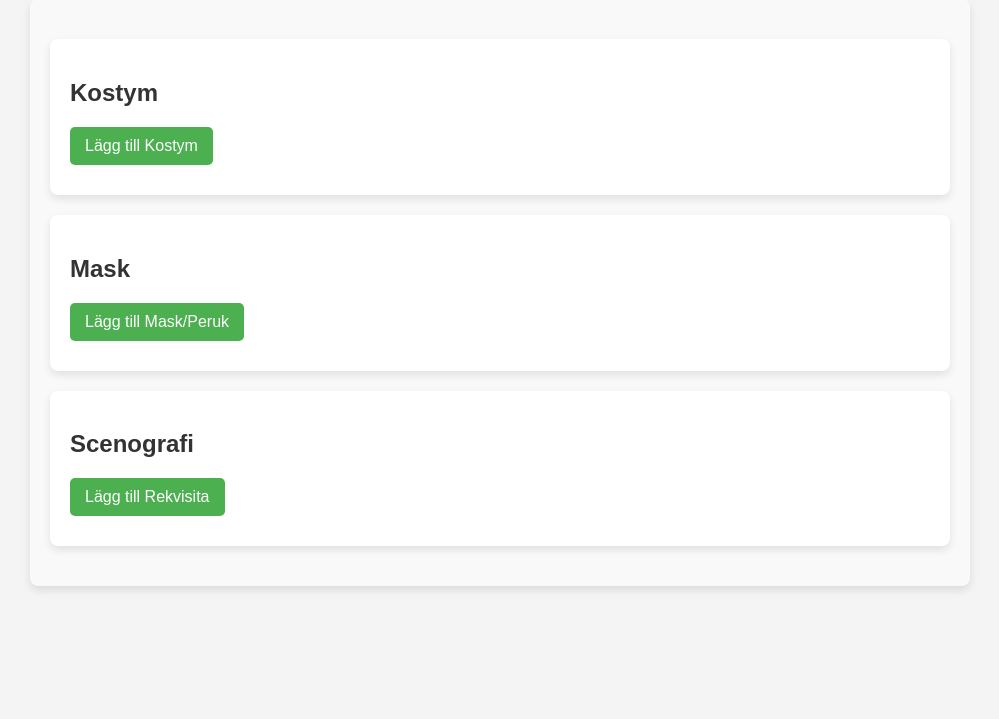
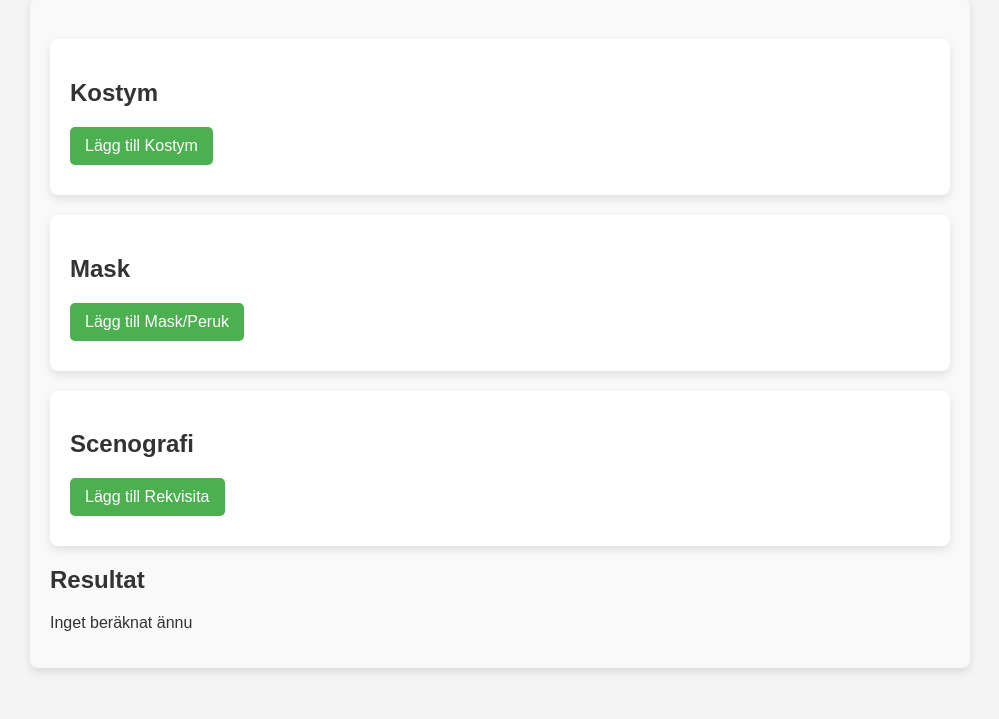
Before and after one commit to mathildaguve-blip/theatre-sustainability-tool, a Flask app: page / in a window 1280 px wide. Shown: the part 81-800 px from the top of the page, without its empty margins (140-1139 px from the left). Run offline with Flask 3, Linux system fonts and the light colour scheme.

Commit message:
Update index.html

```diff
--- a/templates/index.html
+++ b/templates/index.html
@@ -4,15 +4,19 @@
     <meta charset="UTF-8">
     <meta name="viewport" content="width=device-width, initial-scale=1.0">
     <title>Hållbarhetskalkylator</title>
-    <!-- Länk till CSS-filen som finns i css/ mappen -->
-    <link rel="stylesheet" href="css/style.css">
-    <!-- Länk till JavaScript-filen som finns i js/ mappen -->
-    <script type="module" src="js/index.js" defer></script>
+
+    <!-- Flask-version av CSS -->
+    <link rel="stylesheet" href="{{ url_for('static', filename='css/style.css') }}">
+
+    <!-- Flask-version av JavaScript -->
+    <script type="module" src="{{ url_for('static', filename='js/index.js') }}" defer></script>
 </head>
+
 <body>
     <h1>Hållbarhetskalkylator</h1>
 
     <div id="app">
+
         <!-- Steg 1: Kostym -->
         <div id="kostymStep">
             <h2>Kostym</h2>
@@ -35,7 +39,11 @@
         </div>
 
         <!-- Resultat -->
-        <div id="result"></div>
+        <div id="result">
+            <h2>Resultat</h2>
+            <p>Inget beräknat ännu</p>
+        </div>
+
     </div>
 </body>
 </html>
```
